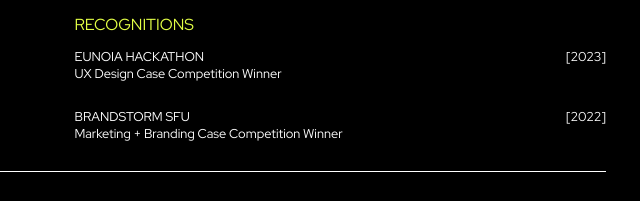
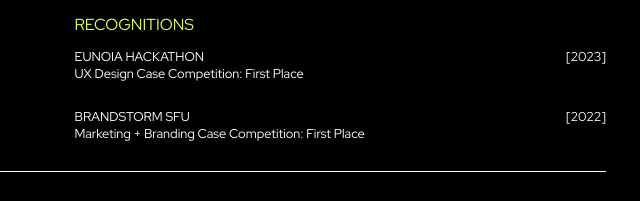
Before and after one commit to karishmasen12/karishmasen12.github.io, a plain HTML site: page about.html in a window 1280 px wide. Shown: the part 804-1005 px from the top of the page, 578-1218 px from the left. Drawn offline with Linux system fonts and the light colour scheme.

Commit message:
changed words

```diff
--- a/about.html
+++ b/about.html
@@ -89,7 +89,7 @@
 					<div class="flex-space-between">
 						<div>
 							<p class="bottom-margin-zero">EUNOIA HACKATHON</p>
-							<p class="top-margin-zero">UX Design Case Competition Winner</p>
+							<p class="top-margin-zero">UX Design Case Competition: First Place</p>
 						</div>
 						<p>[2023]</p>
 					</div>
@@ -97,7 +97,7 @@
 					<div class="flex-space-between">
 						<div>
 							<p class="bottom-margin-zero">BRANDSTORM SFU</p>
-							<p class="top-margin-zero">Marketing + Branding Case Competition Winner</p>
+							<p class="top-margin-zero">Marketing + Branding Case Competition: First Place</p>
 						</div>
 						<p>[2022]</p>
 					</div>
```
